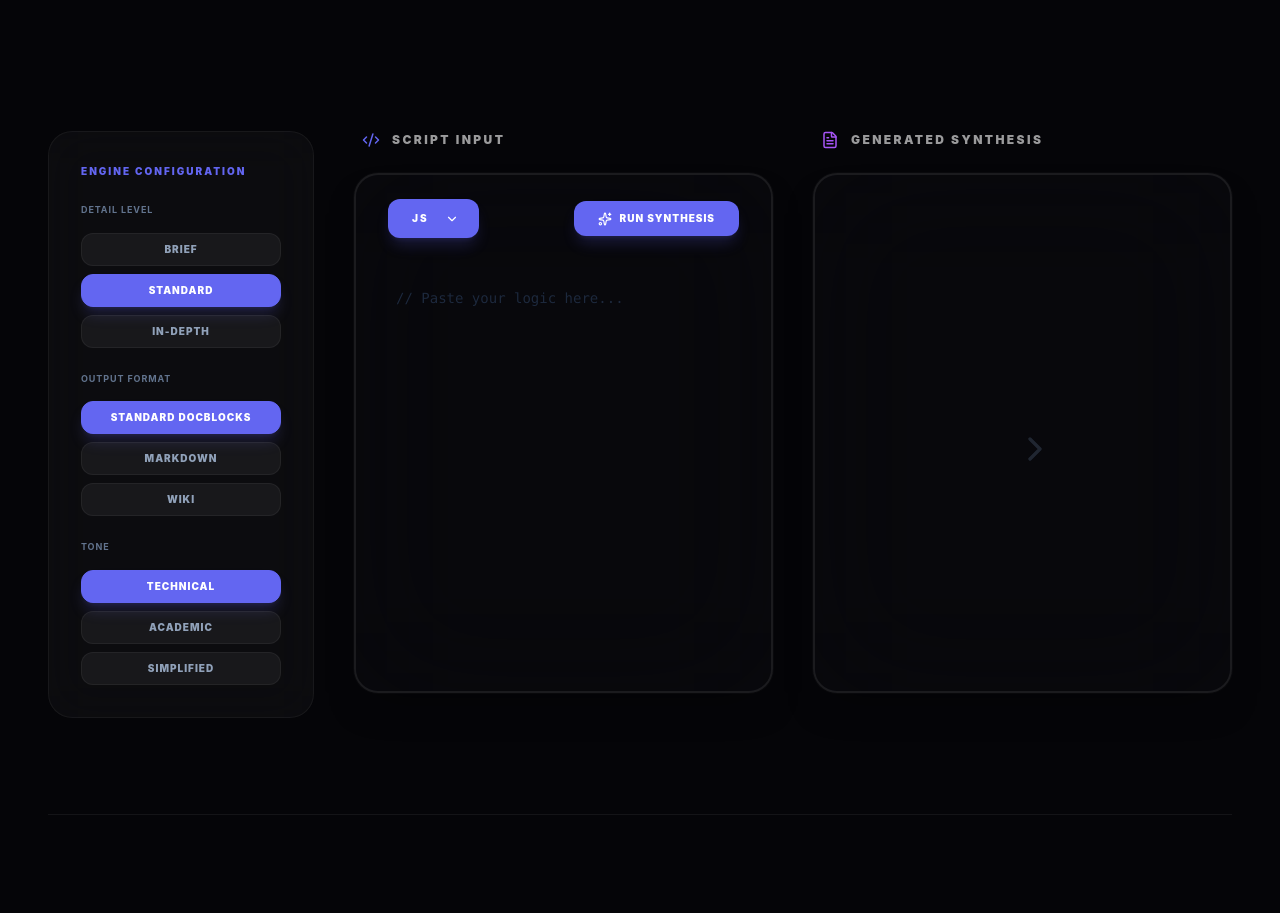
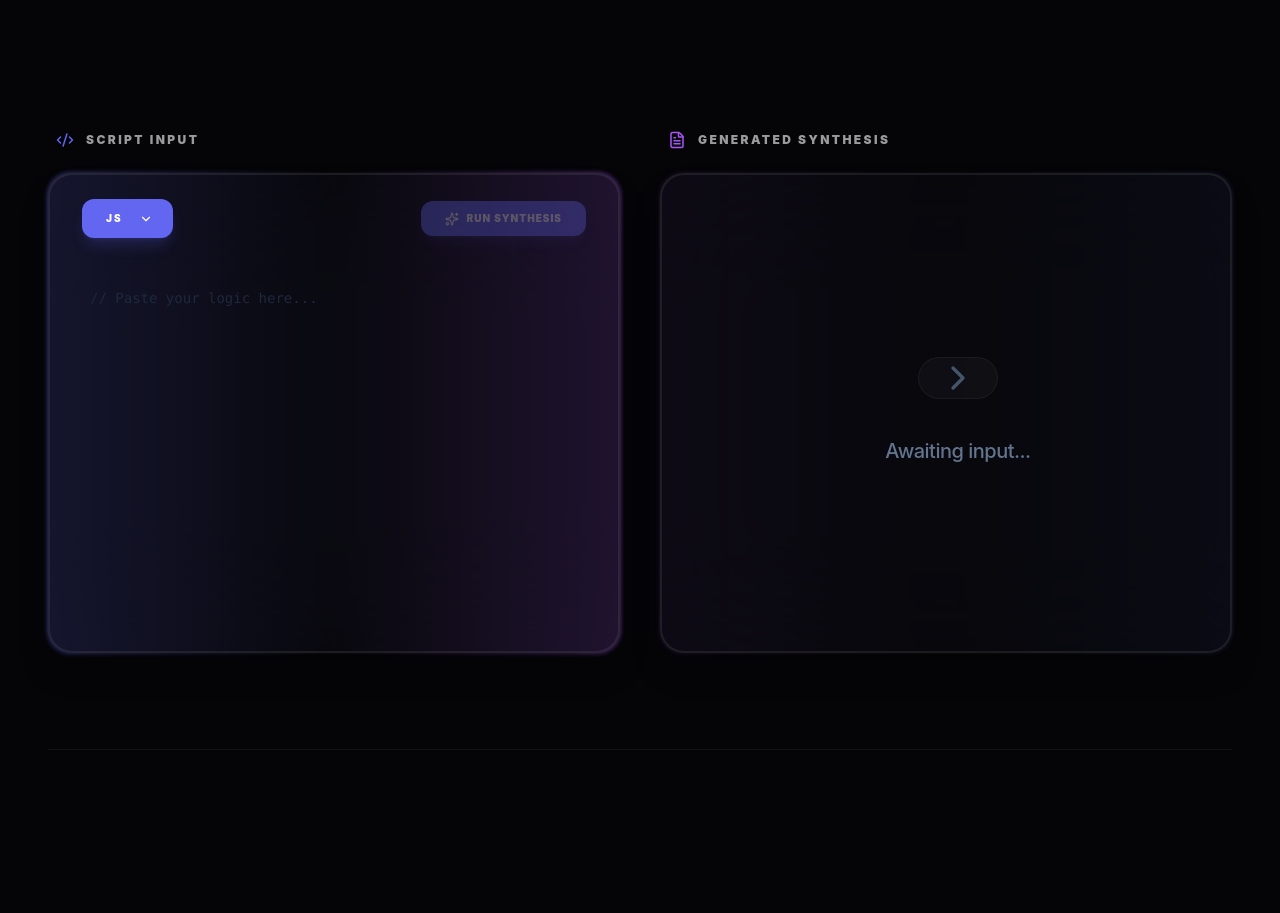
Before and after one commit to HorngKimSomnang/AI_generator, a React (Vite) app in the folder frontend/: page / in a window 1280 px wide. Shown: the part 640-1553 px from the top of the page. Built offline with nearby package versions, Linux system fonts and the light colour scheme; a web font is replaced by a local one.

Commit message:
Simplify UI: Remove configuration sidebar and restore 2-column layout

```diff
--- a/frontend/src/App.jsx
+++ b/frontend/src/App.jsx
@@ -222,69 +222,18 @@ function App() {
                 </p>
               </div>
 
-              <div className="grid lg:grid-cols-4 gap-10 items-start mt-20">
-                {/* Configuration Sidebar */}
-                <aside className="lg:col-span-1 flex flex-col gap-8 bg-white/[0.03] p-8 rounded-3xl border border-white/[0.05] backdrop-blur-xl">
-                  <div className="flex flex-col gap-6">
-                    <h4 className="text-[10px] font-black uppercase tracking-[0.2em] text-brand-primary">Engine Configuration</h4>
-
-                    <div className="flex flex-col gap-4">
-                      <span className="text-[9px] font-bold uppercase tracking-widest text-slate-500">Detail Level</span>
-                      <div className="grid grid-cols-1 gap-2">
-                        {['Brief', 'Standard', 'In-depth'].map(level => (
-                          <button
-                            key={level}
-                            onClick={() => setDetailLevel(level)}
-                            className={`px-4 py-2 text-[10px] uppercase font-black tracking-widest rounded-xl transition-all border ${detailLevel === level ? 'bg-brand-primary text-white border-brand-primary shadow-lg shadow-brand-primary/20' : 'bg-white/5 text-slate-400 border-white/5 hover:border-white/10'}`}
-                          >
-                            {level}
-                          </button>
-                        ))}
-                      </div>
-                    </div>
-
-                    <div className="flex flex-col gap-4">
-                      <span className="text-[9px] font-bold uppercase tracking-widest text-slate-500">Output Format</span>
-                      <div className="grid grid-cols-1 gap-2">
-                        {['Standard DocBlocks', 'Markdown', 'Wiki'].map(format => (
-                          <button
-                            key={format}
-                            onClick={() => setOutputFormat(format)}
-                            className={`px-4 py-2 text-[10px] uppercase font-black tracking-widest rounded-xl transition-all border ${outputFormat === format ? 'bg-brand-primary text-white border-brand-primary shadow-lg shadow-brand-primary/20' : 'bg-white/5 text-slate-400 border-white/5 hover:border-white/10'}`}
-                          >
-                            {format}
-                          </button>
-                        ))}
-                      </div>
-                    </div>
-
-                    <div className="flex flex-col gap-4">
-                      <span className="text-[9px] font-bold uppercase tracking-widest text-slate-500">Tone</span>
-                      <div className="grid grid-cols-1 gap-2">
-                        {['Technical', 'Academic', 'Simplified'].map(t => (
-                          <button
-                            key={t}
-                            onClick={() => setTone(t)}
-                            className={`px-4 py-2 text-[10px] uppercase font-black tracking-widest rounded-xl transition-all border ${tone === t ? 'bg-brand-primary text-white border-brand-primary shadow-lg shadow-brand-primary/20' : 'bg-white/5 text-slate-400 border-white/5 hover:border-white/10'}`}
-                          >
-                            {t}
-                          </button>
-                        ))}
-                      </div>
-                    </div>
-                  </div>
-                </aside>
-
-                <div className="lg:col-span-3 grid lg:grid-cols-2 gap-10 items-start">
-                  {/* Script Input moved into grid */}
-                  <motion.div initial={{ opacity: 0, x: -30 }} animate={{ opacity: 1, x: 0 }} className="flex flex-col gap-6">
+              <div className="grid lg:grid-cols-2 gap-10 items-start mt-20">
+                {/* Script Input */}
+                <motion.div initial={{ opacity: 0, x: -30 }} animate={{ opacity: 1, x: 0 }} transition={{ duration: 0.8, delay: 0.2 }} className="flex flex-col gap-6">
                   <div className="flex items-center px-2">
                     <div className="flex items-center gap-3 text-xs font-black uppercase tracking-[0.2em] text-text-white/60">
                       <Code2 size={18} className="text-brand-primary" />
                       <span>Script Input</span>
                     </div>
                   </div>
-                    <div className="relative premium-card rounded-3xl overflow-hidden backdrop-blur-3xl bg-bg-card/60 h-[520px]">
+                  <div className="relative group/input">
+                    <div className="absolute -inset-[1px] bg-gradient-to-r from-brand-primary via-transparent to-brand-secondary rounded-3xl opacity-40 group-focus-within/input:opacity-100 transition-opacity duration-700 blur-[2px]" />
+                    <div className="relative premium-card rounded-3xl overflow-hidden backdrop-blur-3xl bg-bg-card/60 h-[480px]">
                       <div className="absolute top-6 left-8 right-8 z-[110] flex items-center justify-between pointer-events-none">
                         <div className="pointer-events-auto">
                           <CustomDropdown value={language} onChange={setLanguage} options={languages} />
@@ -293,7 +242,7 @@ function App() {
                           <button
                             onClick={handleGenerate}
                             disabled={!code.trim() || isLoading}
-                            className="px-6 py-2.5 bg-brand-primary text-white rounded-xl transition-all font-black text-[10px] uppercase tracking-widest shadow-lg shadow-brand-primary/20 hover:shadow-brand-primary/40 flex items-center gap-2"
+                            className="px-6 py-2.5 bg-brand-primary text-white rounded-xl transition-all font-black text-[10px] uppercase tracking-widest shadow-lg shadow-brand-primary/20 hover:shadow-brand-primary/40 hover:-translate-y-0.5 active:translate-y-0 disabled:opacity-30 disabled:hover:translate-y-0 flex items-center gap-2"
                           >
                             {isLoading ? <><Loader2 className="animate-spin" size={14} /><span>Processing...</span></> : <><Sparkles size={14} /><span>Run Synthesis</span></>}
                           </button>
@@ -308,31 +257,36 @@ function App() {
                         disabled={isLoading}
                       />
                     </div>
+                  </div>
                 </motion.div>
 
-                  {/* Result Output moved into grid */}
-                  <motion.div initial={{ opacity: 0, x: 30 }} animate={{ opacity: 1, x: 0 }} className="flex flex-col gap-6">
-                    <div className="flex items-center px-2 text-xs font-black uppercase tracking-[0.2em] text-text-white/60 gap-3">
+                {/* Result Section */}
+                <motion.div initial={{ opacity: 0, x: 30 }} animate={{ opacity: 1, x: 0 }} transition={{ duration: 0.8, delay: 0.4 }} className="flex flex-col gap-6">
+                  <div className="flex items-center justify-between px-2">
+                    <div className="flex items-center gap-3 text-xs font-black uppercase tracking-[0.2em] text-text-white/60">
                       <FileText size={18} className="text-brand-secondary" />
                       <span>GENERATED SYNTHESIS</span>
                     </div>
-                    <div className="relative premium-card rounded-3xl h-[520px] overflow-hidden backdrop-blur-3xl bg-bg-card/60">
+                  </div>
+                  <div className="relative group/result">
+                    <div className={`absolute -inset-[1px] bg-gradient-to-r from-brand-secondary via-transparent to-brand-primary rounded-3xl transition-opacity duration-700 blur-[2px] ${documentation ? 'opacity-40' : 'opacity-10'}`} />
+                    <div className="relative premium-card rounded-3xl h-[480px] overflow-hidden backdrop-blur-3xl bg-bg-card/60">
                       <div className="absolute top-6 right-8 z-[110]">
                         {documentation && (
                           <button
                             onClick={() => { navigator.clipboard.writeText(documentation); setCopied(true); setTimeout(() => setCopied(false), 2000); }}
-                            className={`px-8 py-2.5 rounded-xl transition-all flex items-center gap-2 text-[10px] font-black uppercase tracking-widest ${copied ? 'bg-emerald-500 text-white' : 'bg-brand-secondary text-white'}`}
+                            className={`px-8 py-2.5 rounded-xl transition-all flex items-center gap-2 text-[10px] font-black uppercase tracking-widest shadow-lg hover:-translate-y-0.5 active:translate-y-0 ${copied ? 'bg-emerald-500 text-white shadow-emerald-500/20' : 'bg-brand-secondary text-white shadow-brand-secondary/20 hover:shadow-brand-secondary/40'}`}
                           >
                             {copied ? <Check size={14} /> : <span>Copy</span>}
                           </button>
                         )}
                       </div>
                       <div className="prose max-w-none prose-brand dark:prose-invert overflow-y-auto overflow-x-hidden h-full !pl-10 !pr-4 custom-scrollbar !pt-28 !pb-20">
-                        {error ? <div className="h-full flex flex-col items-center justify-center text-center gap-6"><Terminal size={48} className="text-red-500/50" /><p className="text-sm text-slate-500">{error}</p></div> : documentation ? <ReactMarkdown remarkPlugins={[remarkGfm]}>{documentation}</ReactMarkdown> : <div className="h-full flex flex-col items-center justify-center opacity-40"><ChevronRight size={40} className="text-slate-600" /></div>}
+                        {error ? <div className="h-full flex flex-col items-center justify-center text-center gap-6 py-20"><Terminal size={48} className="text-red-500/50" /><div><h3 className="text-xl font-bold text-white mb-2">Synthesis Failed</h3><p className="text-sm text-slate-500 max-w-sm">{error}</p></div></div> : documentation ? <ReactMarkdown remarkPlugins={[remarkGfm]}>{documentation}</ReactMarkdown> : <div className="h-full flex flex-col items-center justify-center text-center gap-8 py-20"><div className="w-20 h-20 rounded-full bg-white/[0.03] border border-white/[0.05] flex items-center justify-center animate-float"><ChevronRight size={40} className="text-slate-600" /></div><p className="text-xl font-medium text-slate-500 tracking-tight">Awaiting input... <br /></p></div>}
+                      </div>
                     </div>
                   </div>
                 </motion.div>
-                </div>
               </div>
 
               {/* Core Features */}
```
Lines whose indentation alone changed are shown as unchanged.
